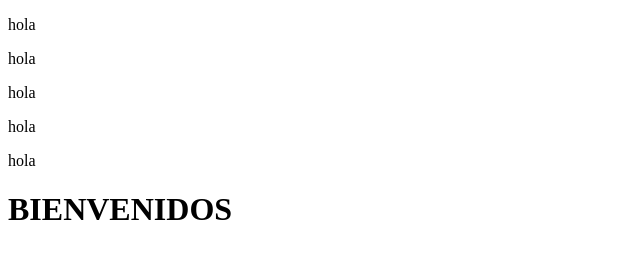
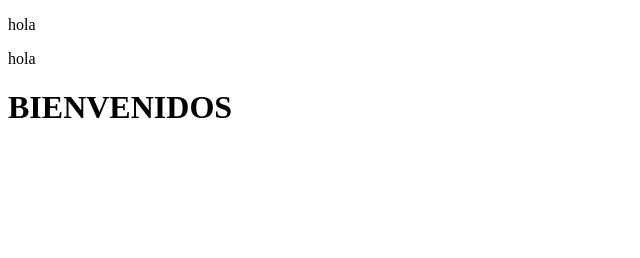
Before and after one commit to erickperez123/virtualization, a plain HTML site: page index.html in a window 1280 px wide. Shown: the whole page, without its empty margins (0-640 px from the left). Drawn offline with Linux system fonts and the light colour scheme.

Commit message:
add index.html

```diff
--- a/index.html
+++ b/index.html
@@ -7,9 +7,6 @@
     <title>Virtualization class by Erick Perez Palomino</title>
     <p>hola</p>
     <p>hola</p>
-    <p>hola</p>
-    <p>hola</p>
-    <p>hola</p>
 
 </head>
 <body>
```
